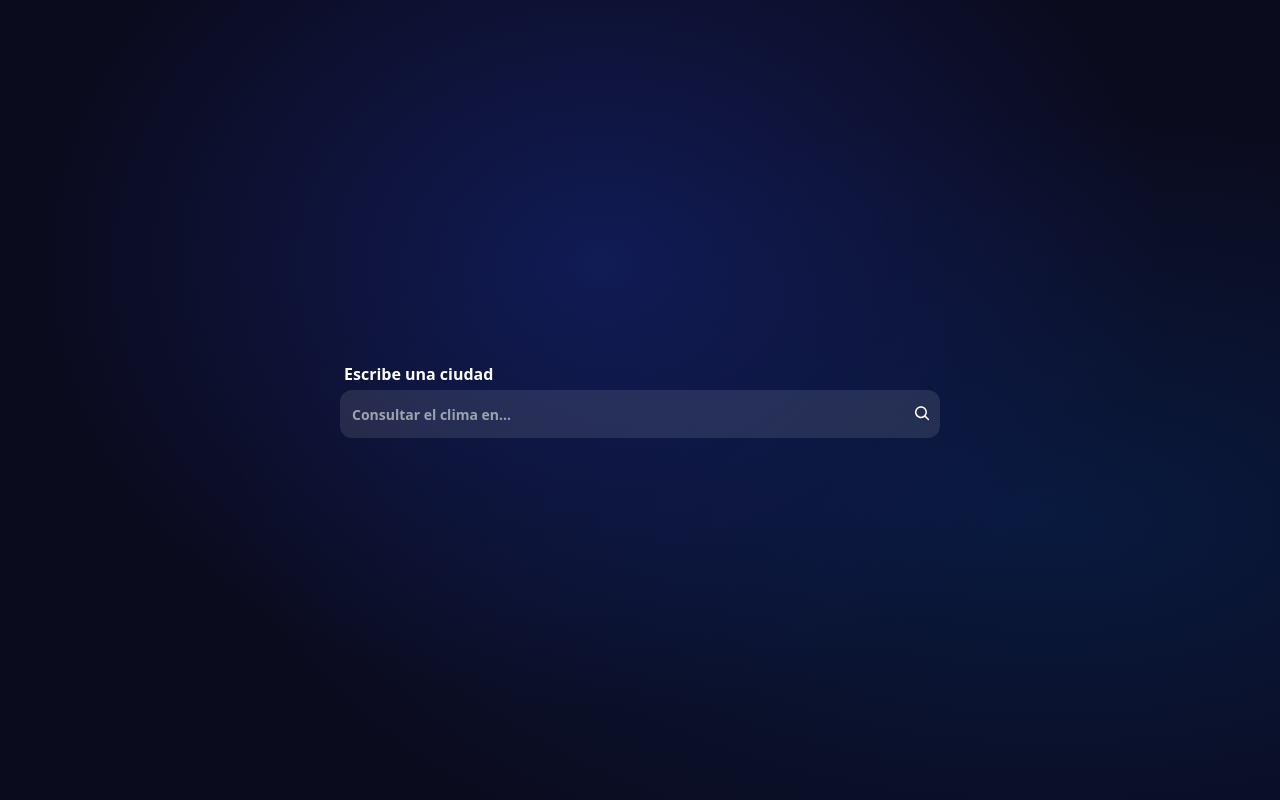
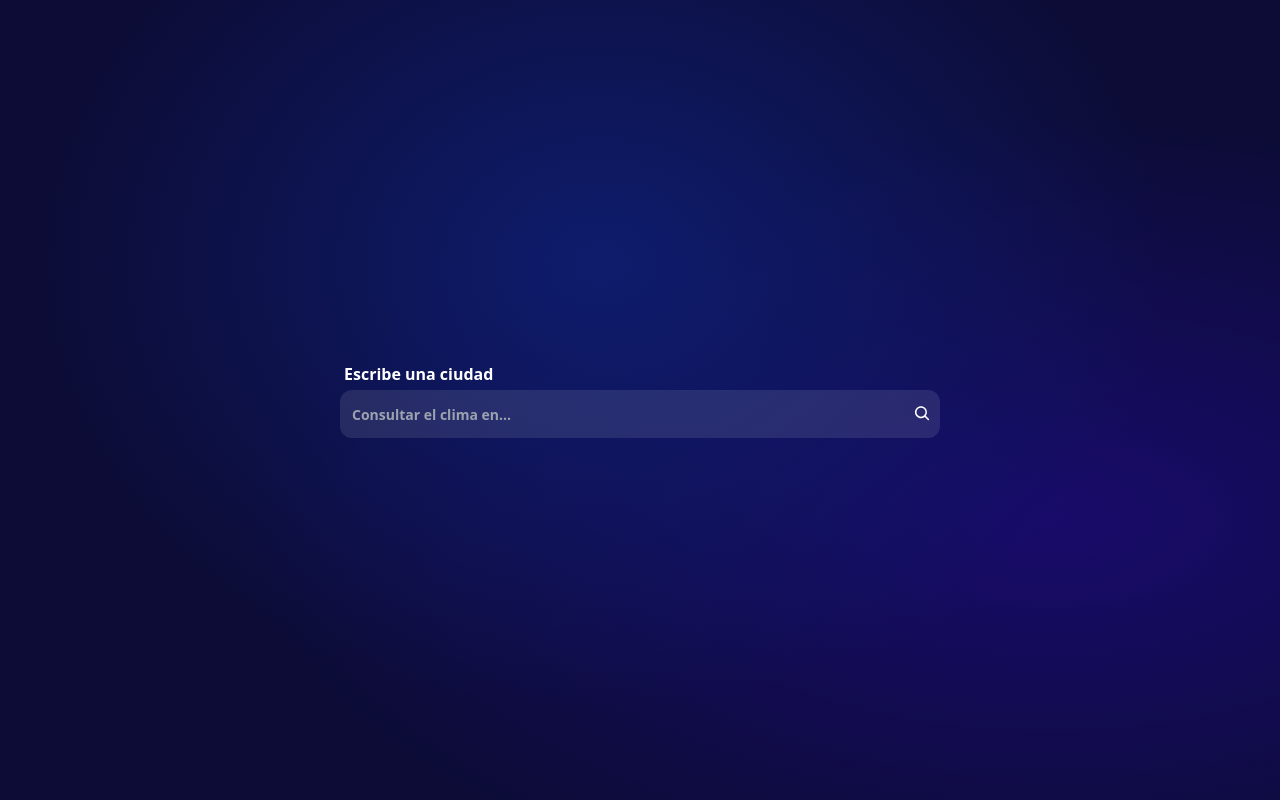
Before and after one commit to Castamor/app-clima, a React (Vite) app: page / in a window 1280 px wide. Built offline with nearby package versions, Linux system fonts and the light colour scheme.

Commit message:
set new background v2

```diff
--- a/src/index.css
+++ b/src/index.css
@@ -12,10 +12,10 @@
 }
 
 body {
-    background-color: #0b0b1e;
+    background-color: #0c0c36;
     background-image:
-        radial-gradient(at 47% 33%, hsl(230.91, 67%, 20%) 0, transparent 59%),
-        radial-gradient(at 82% 65%, hsl(221.38, 75%, 14.000000000000002%) 0, transparent 55%);
+        radial-gradient(at 47% 33%, hsl(231, 77%, 24%) 0, transparent 59%),
+        radial-gradient(at 82% 65%, hsl(248, 81%, 23%) 0, transparent 55%);
 }
 
 .fondo-blur {
```
